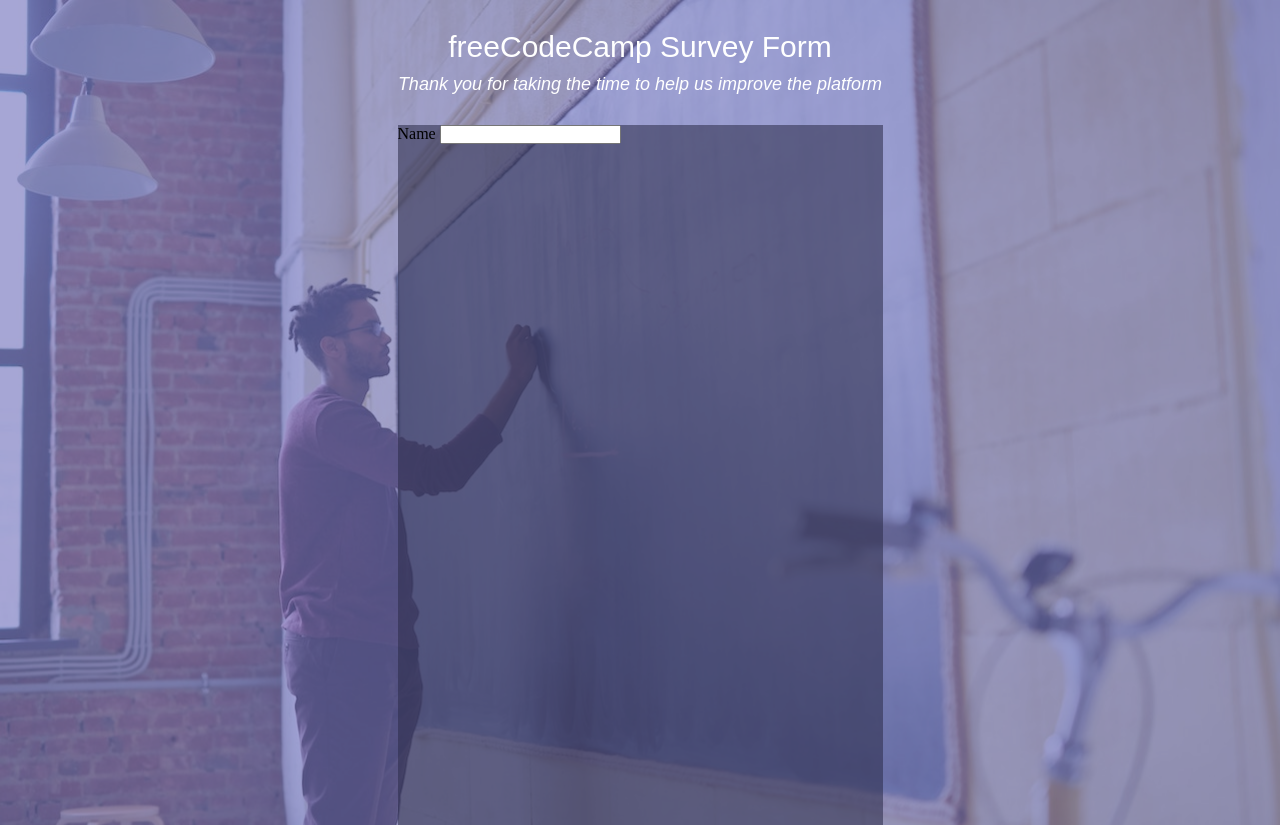
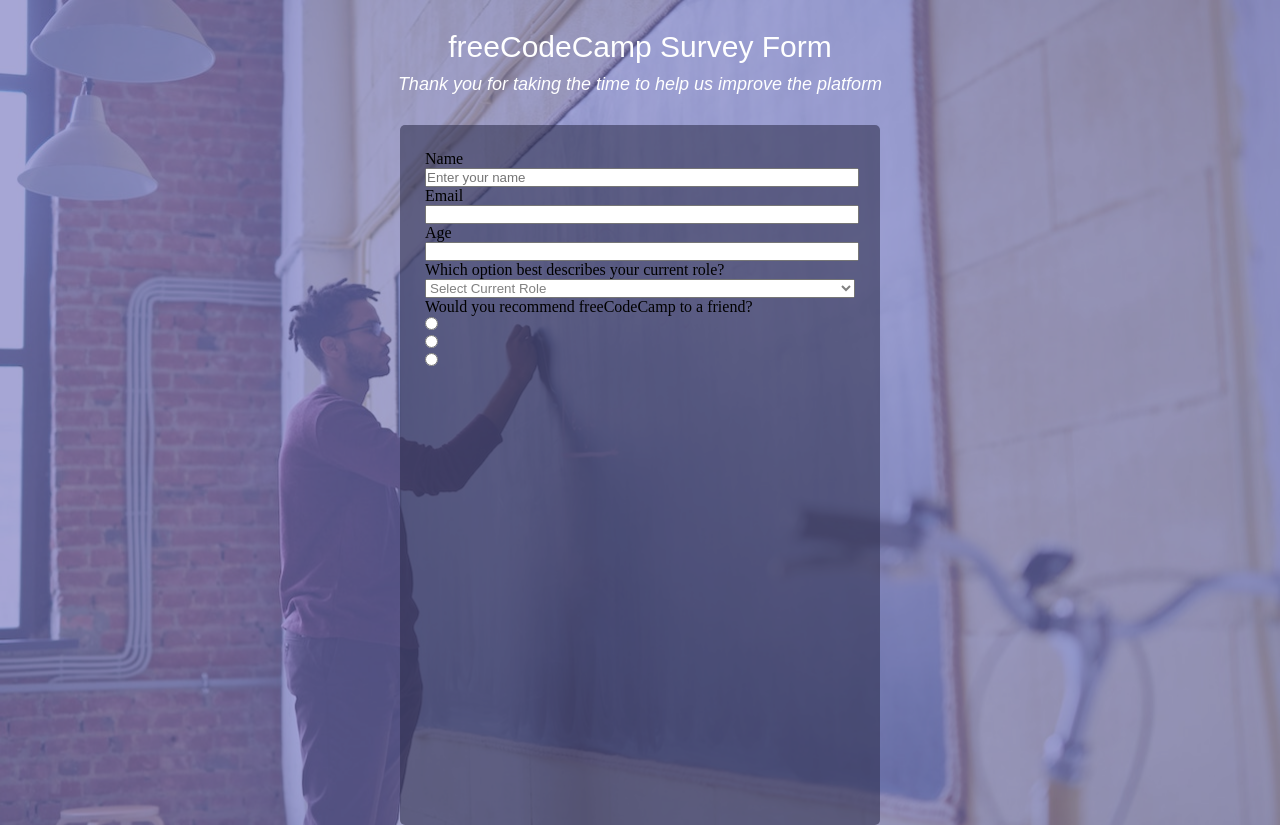
Before and after one commit to Felipeoliveeira/html-css, a PHP site: page /index03.html in a window 1280 px wide. Run offline with PHP 8.4, Linux system fonts and the light colour scheme.

Commit message:
Adicionando input's do formulário

```diff
--- a/formulários/estilo/style03.css
+++ b/formulários/estilo/style03.css
@@ -37,8 +37,18 @@
 }
 
 main > div#caixa{
-    width: 485px;
+    width: 480px;
     height: 700px;
     margin: auto;
     background-color:#2b2b4a8f;
+    border-radius: 5px;
 }
+
+div#caixa > form{
+    padding: 25px;
+}
+
+div.dados > input,select{
+    width: 100%;
+    color: grey;
+}
--- a/formulários/index03.html
+++ b/formulários/index03.html
@@ -13,22 +13,39 @@
         <h2>Thank you for taking the time to help us improve the platform</h2>
         <div id="caixa">
             <form action="cadastro.php">
-                <div>
+                <div class="dados">
                     <label for="name">Name</label>
-                    <input type="text" name="nome" id="name">
+                    <input type="text" name="nome" id="name" required placeholder="Enter your name">
+                </div>
+                <div class="dados">
+                    <label for="email">Email</label>
+                    <input type="email" name="mail" id="email">
+                    <label>
+                </div>
+                <div class="dados">
+                    <label for="age">Age</label>
+                    <input type="number" name="ag" id="age">
+                </div>
+                <div class="dados">
+                    <label for="role">Which option best describes your current role?</label>
+                    <select name="rol" id="role">
+                        <optgroup>
+                            <option value="selected disable">Select Current Role</option>
+                            <option>Student</option>
+                            <option>Full Time Job</option>
+                            <option>Full Time Learner</option>
+                            <option>Prefer not to say</option>
+                            <option>Other</option>
+                        </optgroup>
+                    </select>
                 </div>
                 <div>
-
+                    <label for="select">Would you recommend freeCodeCamp to a friend?</label><br>
+                    <input type="radio" name="select" id="select"><br>
+                    <input type="radio" name="select" id="select"><br>
+                    <input type="radio" name="select" id="select">
                 </div>
-                <div>
-
-                </div>
-                <div>
-
-                </div>
-                <div>
-
-                </div>
+                <div></div>
             </form>
         </div>
     </main>
```
